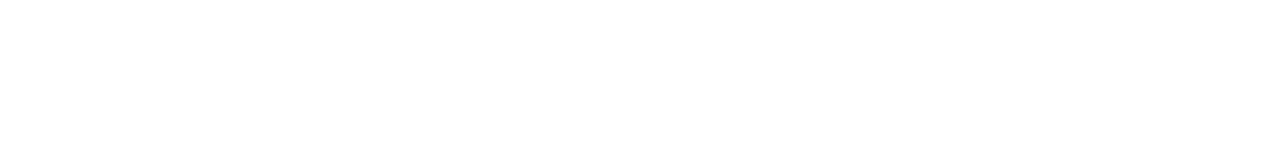
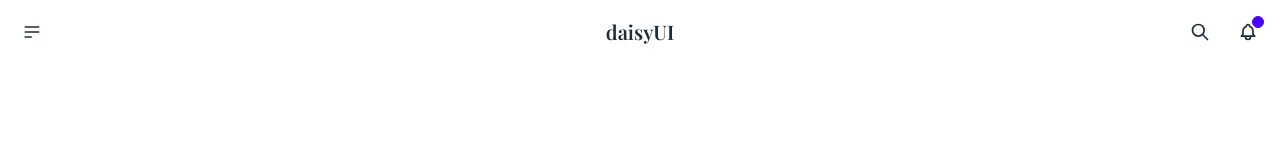
Before and after one commit to moudud-hoq/B8A3-fruit-brust-main, a plain HTML site: page index.html in a window 1280 px wide. Drawn offline with nearby package versions, Linux system fonts and the light colour scheme; a web font is replaced by a local one.

Commit message:
Fabicon Added

```diff
--- a/index.html
+++ b/index.html
@@ -4,7 +4,7 @@
 <head>
     <meta charset="UTF-8">
     <meta name="viewport" content="width=device-width, initial-scale=1.0">
-    <link rel="shortcut icon" href="../images/logo.png" type="image/x-icon">
+    <link rel="shortcut icon" href="images/logo.png" type="image/x-icon">
     <title>B8A3-fruit-brust-main</title>
 
     <!--  Tailwind and Daisy Khala-->
@@ -28,6 +28,57 @@
         }
     </style>
 </head>
+<header>
+    <nav>
+        <div class="navbar bg-base-100">
+
+            <!-- navbar-start -->
+            <div class="navbar-start">
+                <div class="dropdown">
+                    <div tabindex="0" role="button" class="btn btn-ghost btn-circle">
+                        <svg xmlns="http://www.w3.org/2000/svg" class="h-5 w-5" fill="none" viewBox="0 0 24 24"
+                            stroke="currentColor">
+                            <path stroke-linecap="round" stroke-linejoin="round" stroke-width="2"
+                                d="M4 6h16M4 12h16M4 18h7" />
+                        </svg>
+                    </div>
+                    <ul tabindex="0"
+                        class="menu menu-sm dropdown-content mt-3 z-[1] p-2 shadow bg-base-100 rounded-box w-52">
+                        <li><a>Homepage</a></li>
+                        <li><a>Portfolio</a></li>
+                        <li><a>About</a></li>
+                    </ul>
+                </div>
+            </div>
+
+            <!-- navbar-center -->
+            <div class="navbar-center">
+                <a class="btn btn-ghost text-xl">daisyUI</a>
+            </div>
+
+            <!-- navbar-end -->
+            <div class="navbar-end">
+                <button class="btn btn-ghost btn-circle">
+                    <svg xmlns="http://www.w3.org/2000/svg" class="h-5 w-5" fill="none" viewBox="0 0 24 24"
+                        stroke="currentColor">
+                        <path stroke-linecap="round" stroke-linejoin="round" stroke-width="2"
+                            d="M21 21l-6-6m2-5a7 7 0 11-14 0 7 7 0 0114 0z" />
+                    </svg>
+                </button>
+                <button class="btn btn-ghost btn-circle">
+                    <div class="indicator">
+                        <svg xmlns="http://www.w3.org/2000/svg" class="h-5 w-5" fill="none" viewBox="0 0 24 24"
+                            stroke="currentColor">
+                            <path stroke-linecap="round" stroke-linejoin="round" stroke-width="2"
+                                d="M15 17h5l-1.405-1.405A2.032 2.032 0 0118 14.158V11a6.002 6.002 0 00-4-5.659V5a2 2 0 10-4 0v.341C7.67 6.165 6 8.388 6 11v3.159c0 .538-.214 1.055-.595 1.436L4 17h5m6 0v1a3 3 0 11-6 0v-1m6 0H9" />
+                        </svg>
+                        <span class="badge badge-xs badge-primary indicator-item"></span>
+                    </div>
+                </button>
+            </div>
+        </div>
+    </nav>
+</header>
 
 <body>
 
```
